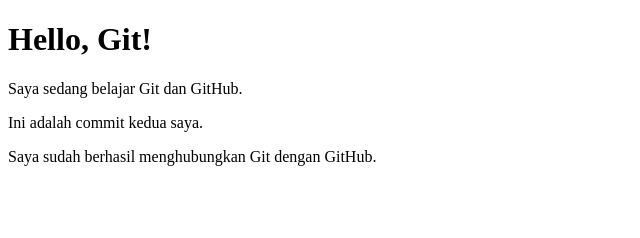
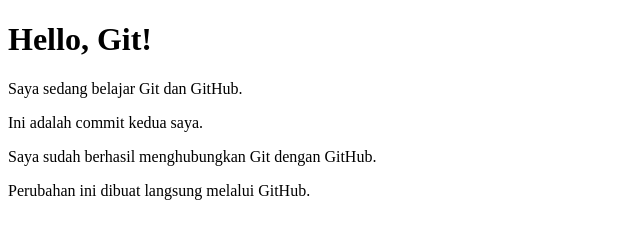
Before and after one commit to alsabnsr/BelajarGit, a plain HTML site: page index.html in a window 1280 px wide. Shown: the whole page, without its empty margins (0-640 px from the left). Drawn offline with Linux system fonts and the light colour scheme.

Commit message:
Menambah teks melalui github
Nambahin teks langsung dari edit di github

```diff
--- a/index.html
+++ b/index.html
@@ -8,5 +8,6 @@
     <p>Saya sedang belajar Git dan GitHub.</p>
     <p>Ini adalah commit kedua saya.</p>
     <p>Saya sudah berhasil menghubungkan Git dengan GitHub.</p>
+    <p>Perubahan ini dibuat langsung melalui GitHub.</p>
 </body>
 </html>
```
